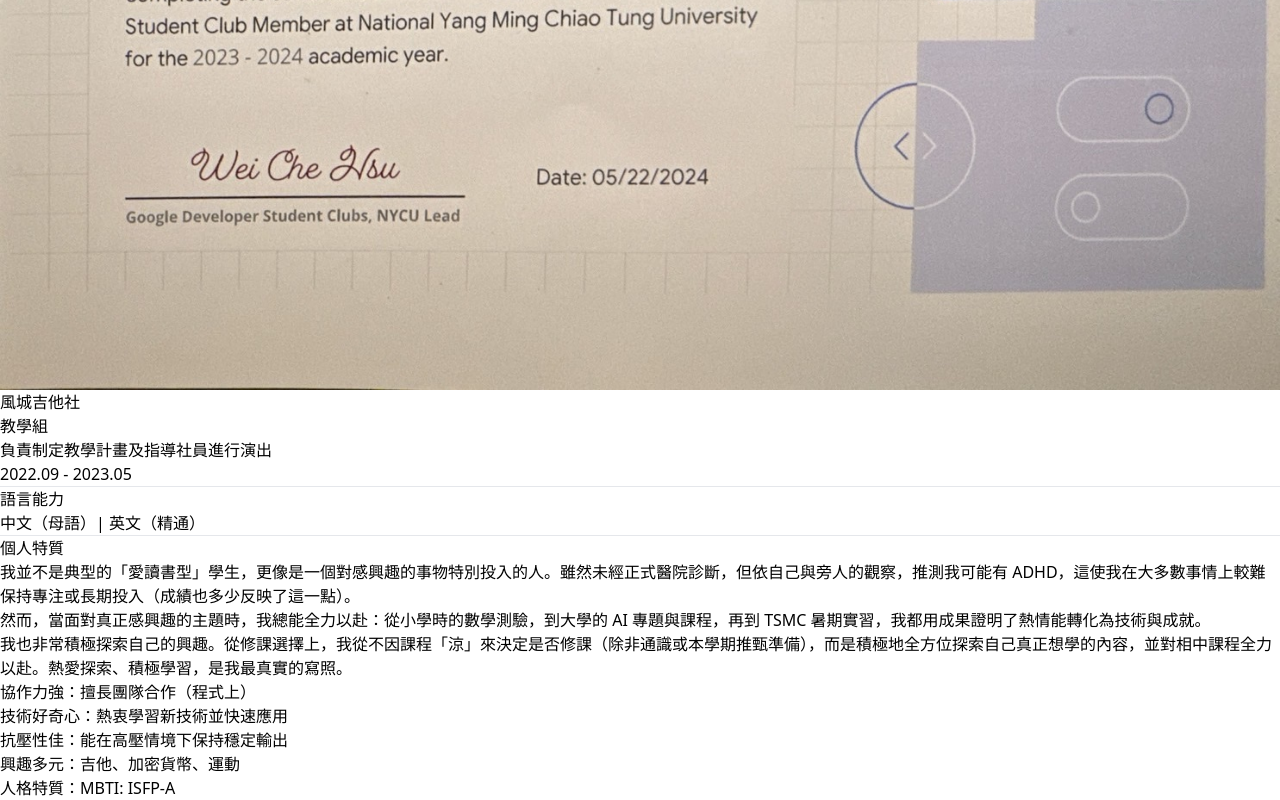
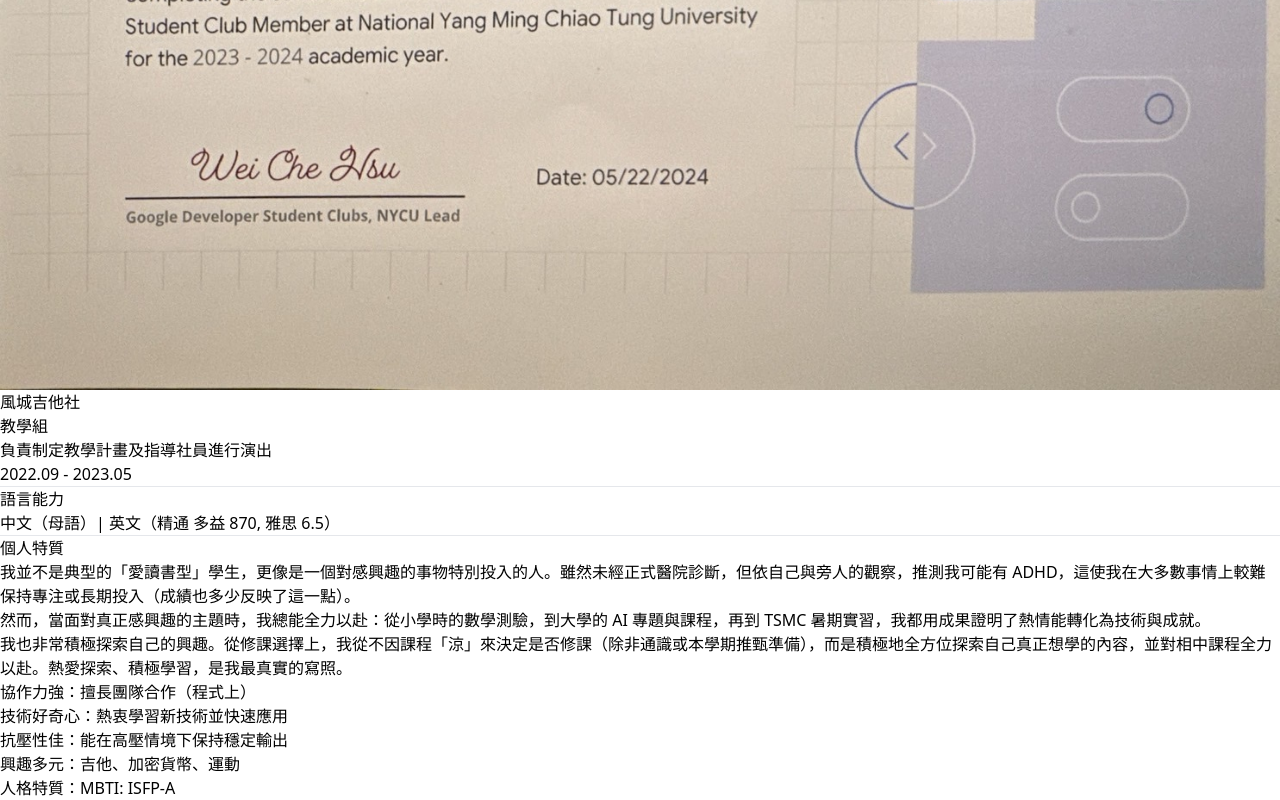
Before and after one commit to egger-meow/Me, a React (Vite) app: page / in a window 1280 px wide. Shown: the part 7004-7804 px from the top of the page. Built offline with nearby package versions, Linux system fonts and the light colour scheme.

Commit message:
docs: eng grade

```diff
--- a/src/data/cvData.js
+++ b/src/data/cvData.js
@@ -139,7 +139,7 @@
       },
       languages: {
         title: "語言能力",
-        content: "中文（母語）| 英文（精通）"
+        content: "中文（母語）| 英文（精通  多益 870, 雅思 6.5）"
       },
       personality: {
         title: "個人特質",
@@ -295,7 +295,7 @@
       },
       languages: {
         title: "Languages",
-        content: "Chinese (Native) | English (Proficient)"
+        content: "Chinese (Native) | English (Proficient | TOEIC 870, IELTS 6.5)"
       },
       personality: {
         title: "Personal Traits",
```
